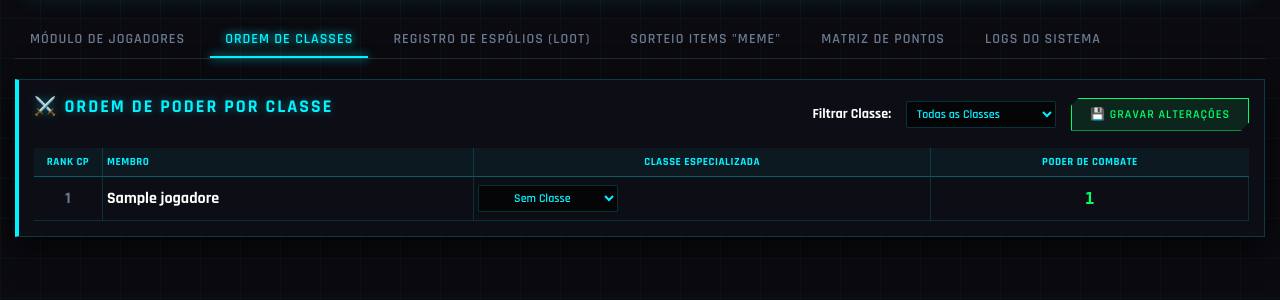
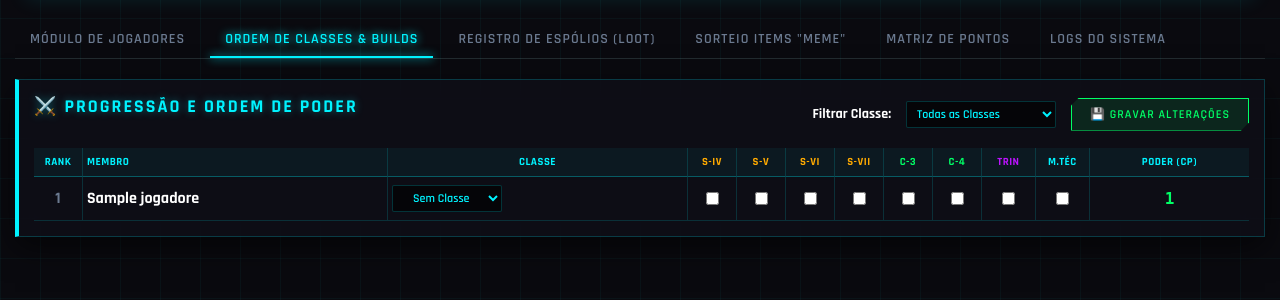
Before and after one commit to Seck1993/vortex, a Flask app: page / in a window 1280 px wide, after a click on "ORDEM DE CLASSES & BUILDS". Shown: the part 62-362 px from the top of the page. Run offline with Flask 3, Linux system fonts and the light colour scheme; the visitor is signed in with stand-in values (Sample User, id 1); tables that the repository leaves empty hold one stand-in row (values such as "Sample post").

Commit message:
Update dashboard HTML for class and build tabs

```diff
--- a/templates/dashboard.html
+++ b/templates/dashboard.html
@@ -92,7 +92,6 @@
         tbody tr:hover { background: rgba(0, 243, 255, 0.08); }
         tbody tr:hover td { border-bottom-color: var(--neon-cyan); }
 
-        /* Destaque visual para linhas alteradas antes de salvar */
         tr.linha-modificada td { background-color: rgba(0, 255, 102, 0.05); }
 
         .th-evento { color: var(--text-light); }
@@ -192,7 +191,7 @@
 
     <div class="tabs">
         <button class="tab-btn active" onclick="trocarAba('abaRanking', this)">Módulo de Jogadores</button>
-        <button class="tab-btn" onclick="trocarAba('abaClasses', this)">Ordem de Classes</button>
+        <button class="tab-btn" onclick="trocarAba('abaClasses', this)">Ordem de Classes & Builds</button>
         <button class="tab-btn" onclick="trocarAba('abaSorteio', this)">Registro de Espólios (Loot)</button>
         <button class="tab-btn" onclick="trocarAba('abaMeme', this)">Sorteio Items "Meme"</button>
 
@@ -328,11 +327,11 @@
         </div>
     </div>
 
-    <!-- NOVA ABA: ORDEM DE CLASSES -->
+    <!-- NOVA ABA: ORDEM DE CLASSES E BUILDS -->
     <div id="abaClasses" class="tab-content">
         <div class="table-container" style="border-left-color: var(--neon-cyan);">
             <div style="display: flex; justify-content: space-between; align-items: center; margin-bottom: 15px;">
-                <h2 style="color: var(--neon-cyan); text-shadow: 0 0 8px rgba(0, 243, 255, 0.4);">⚔️ Ordem de Poder por Classe</h2>
+                <h2 style="color: var(--neon-cyan); text-shadow: 0 0 8px rgba(0, 243, 255, 0.4);">⚔️ Progressão e Ordem de Poder</h2>
 
                 <div style="display: flex; gap: 15px; align-items: center;">
                     <label style="color: #fff; font-weight: bold; font-size: 14px;">Filtrar Classe:</label>
@@ -357,10 +356,19 @@
             <table>
                 <thead>
                     <tr>
-                        <th style="width: 60px;">Rank CP</th>
+                        <th style="width: 40px;">Rank</th>
                         <th style="text-align: left;">Membro</th>
-                        <th>Classe Especializada</th>
-                        <th>Poder de Combate</th>
+                        <th>Classe</th>
+                        <!-- Títulos dos Marcos (Milestones) -->
+                        <th title="Skill IV" style="width: 40px; color: #ffaa00;">S-IV</th>
+                        <th title="Skill V" style="width: 40px; color: #ffaa00;">S-V</th>
+                        <th title="Skill VI" style="width: 40px; color: #ffaa00;">S-VI</th>
+                        <th title="Skill VII" style="width: 40px; color: #ffaa00;">S-VII</th>
+                        <th title="Constante 3" style="width: 40px; color: #00ff66;">C-3</th>
+                        <th title="Constante 4" style="width: 40px; color: #00ff66;">C-4</th>
+                        <th title="Trindade" style="width: 45px; color: #bc13fe;">TRIN</th>
+                        <th title="Mestre da Técnica" style="width: 45px; color: #00f3ff;">M.TÉC</th>
+                        <th>Poder (CP)</th>
                     </tr>
                 </thead>
                 <tbody id="bodyClasses">
@@ -369,9 +377,11 @@
                     <tr class="linha-classe" data-jogador-id="{{ item.jogador.id }}">
                         <td class="rank-display" style="color: var(--text-muted); font-weight: bold; font-size: 16px;">{{ loop.index }}</td>
                         <td style="font-weight: 700; font-size: 16px; color: #fff; text-align: left;">{{ item.jogador.nome }}</td>
+
+                        <!-- CLASSE -->
                         <td>
                             {% if session.get('logged_in') %}
-                            <select class="input-edit edit-classe" style="width: 140px;" onchange="this.closest('tr').classList.add('linha-modificada'); filtrarTabelaClasses();">
+                            <select class="input-edit edit-classe" style="width: 110px;" onchange="this.closest('tr').classList.add('linha-modificada'); filtrarTabelaClasses();">
                                 <option value="" {% if not item.jogador.classe %}selected{% endif %}>Sem Classe</option>
                                 <option value="Punisher" {% if item.jogador.classe == 'Punisher' %}selected{% endif %}>Punisher</option>
                                 <option value="Phantom" {% if item.jogador.classe == 'Phantom' %}selected{% endif %}>Phantom</option>
@@ -387,11 +397,34 @@
                                 <input type="hidden" class="edit-classe" value="{{ item.jogador.classe or '' }}">
                             {% endif %}
                         </td>
-                        <td style="color: var(--neon-green); font-family: monospace; font-size: 16px; font-weight: bold;">
+
+                        <!-- MARCAÇÕES DOS MILESTONES -->
+                        {% if session.get('logged_in') %}
+                            <td><input type="checkbox" class="check-s4" onchange="this.closest('tr').classList.add('linha-modificada');" {% if item.jogador.skill_4 %}checked{% endif %} style="accent-color: #ffaa00; cursor:pointer;"></td>
+                            <td><input type="checkbox" class="check-s5" onchange="this.closest('tr').classList.add('linha-modificada');" {% if item.jogador.skill_5 %}checked{% endif %} style="accent-color: #ffaa00; cursor:pointer;"></td>
+                            <td><input type="checkbox" class="check-s6" onchange="this.closest('tr').classList.add('linha-modificada');" {% if item.jogador.skill_6 %}checked{% endif %} style="accent-color: #ffaa00; cursor:pointer;"></td>
+                            <td><input type="checkbox" class="check-s7" onchange="this.closest('tr').classList.add('linha-modificada');" {% if item.jogador.skill_7 %}checked{% endif %} style="accent-color: #ffaa00; cursor:pointer;"></td>
+                            <td><input type="checkbox" class="check-c3" onchange="this.closest('tr').classList.add('linha-modificada');" {% if item.jogador.constante_3 %}checked{% endif %} style="accent-color: #00ff66; cursor:pointer;"></td>
+                            <td><input type="checkbox" class="check-c4" onchange="this.closest('tr').classList.add('linha-modificada');" {% if item.jogador.constante_4 %}checked{% endif %} style="accent-color: #00ff66; cursor:pointer;"></td>
+                            <td><input type="checkbox" class="check-trin" onchange="this.closest('tr').classList.add('linha-modificada');" {% if item.jogador.trindade %}checked{% endif %} style="accent-color: #bc13fe; cursor:pointer;"></td>
+                            <td><input type="checkbox" class="check-mt" onchange="this.closest('tr').classList.add('linha-modificada');" {% if item.jogador.mestre_tecnica %}checked{% endif %} style="accent-color: #00f3ff; cursor:pointer;"></td>
+                        {% else %}
+                            <td style="color: #ffaa00; font-weight: bold;">{% if item.jogador.skill_4 %}✓{% else %}-{% endif %}</td>
+                            <td style="color: #ffaa00; font-weight: bold;">{% if item.jogador.skill_5 %}✓{% else %}-{% endif %}</td>
+                            <td style="color: #ffaa00; font-weight: bold;">{% if item.jogador.skill_6 %}✓{% else %}-{% endif %}</td>
+                            <td style="color: #ffaa00; font-weight: bold;">{% if item.jogador.skill_7 %}✓{% else %}-{% endif %}</td>
+                            <td style="color: #00ff66; font-weight: bold;">{% if item.jogador.constante_3 %}✓{% else %}-{% endif %}</td>
+                            <td style="color: #00ff66; font-weight: bold;">{% if item.jogador.constante_4 %}✓{% else %}-{% endif %}</td>
+                            <td style="color: #bc13fe; font-weight: bold;">{% if item.jogador.trindade %}✓{% else %}-{% endif %}</td>
+                            <td style="color: #00f3ff; font-weight: bold;">{% if item.jogador.mestre_tecnica %}✓{% else %}-{% endif %}</td>
+                        {% endif %}
+
+                        <!-- CP -->
+                        <td style="color: var(--neon-green); font-family: monospace; font-size: 16px; font-weight: bold; border-right: none;">
                             {{ "{:,.0f}".format(item.jogador.poder_combate).replace(',', '.') }}
                         </td>
 
-                        <!-- Inputs ocultos caso a função salvarEdicoes tente localizá-los e atualizar dados vazios -->
+                        <!-- Inputs ocultos necessários para salvar a linha corretamente -->
                         <td style="display: none;">
                             <input type="hidden" class="edit-alts" value="{{ item.alts_str }}">
                             <input type="hidden" class="edit-level" value="{{ item.jogador.level }}">
@@ -601,7 +634,6 @@
                     {% endfor %}
                 </tbody>
             </table>
-            <p style="font-size: 12px; color: var(--neon-orange); margin-top: 10px;">Atenção: Ao excluir um log de arquivo XML, os pontos inseridos na data serão revertidos. Para Excel (Status), o log será removido mas você deverá corrigir Level e CP manualmente na tabela.</p>
         </div>
     </div>
     {% endif %}
@@ -712,7 +744,6 @@
             elementoBtn.classList.add('active');
         }
 
-        // Script novo para a aba de Classes:
         function filtrarTabelaClasses() {
             const filtro = document.getElementById('filtroClasse').value;
             const linhas = document.querySelectorAll('.linha-classe');
@@ -811,7 +842,6 @@
             containerEventos.innerHTML = '';
             const eventosDiariosPadrao = ['Verificado', 'Doar', 'Atividade da Guilda'];
 
-            // Renderiza checkboxes para todos os eventos recebidos do banco
             if (todas_atividades && todas_atividades.length > 0) {
                 todas_atividades.forEach(atv => {
                     const isChecked = eventosDiariosPadrao.includes(atv) ? 'checked' : '';
@@ -828,18 +858,15 @@
                 containerEventos.innerHTML = '<span style="color: var(--text-muted); font-size: 12px;">Nenhum evento detectado.</span>';
             }
 
-            // Calcula os pontos baseados nos eventos que vieram marcados
             atualizarPreviewPontos();
         }
 
         function atualizarPreviewPontos(checkboxElement = null) {
-            // Atualiza a borda da caixa selecionada para dar um efeito visual legal
             if (checkboxElement) {
                 const label = checkboxElement.parentElement;
                 label.style.borderColor = checkboxElement.checked ? 'var(--neon-cyan)' : 'var(--text-muted)';
             }
 
-            // Lê as caixas marcadas e refaz a soma para cada jogador
             const checkboxes = document.querySelectorAll('.check-evento-import:checked');
             const eventosMarcados = Array.from(checkboxes).map(cb => cb.value);
 
@@ -857,7 +884,6 @@
 
                 let pontosCalculados = 0;
                 j.detalhes.forEach(det => {
-                    // Se o evento do XML está na lista das caixinhas marcadas, soma o ponto
                     if (eventosMarcados.includes(det.atividade)) {
                         if (!isBlackSkull || eventosPermitidosBS.includes(det.atividade)) {
                             pontosCalculados += det.pontos;
@@ -889,7 +915,6 @@
             const btnConfirmar = e.target.querySelector('button[type="submit"]');
             btnConfirmar.innerText = 'Injetando no DB...'; btnConfirmar.disabled = true;
 
-            // Extrair quais eventos foram confirmados para o backend
             const checkboxesEventos = document.querySelectorAll('.check-evento-import:checked');
             const eventosSelecionados = Array.from(checkboxesEventos).map(cb => cb.value);
 
@@ -922,7 +947,6 @@
         }
 
         async function salvarEdicoes() {
-            // Busca APENAS as linhas que o usuário atual modificou na tela
             const linhasModificadas = document.querySelectorAll('tr.linha-modificada');
 
             if (linhasModificadas.length === 0) {
@@ -934,17 +958,26 @@
             linhasModificadas.forEach(linha => {
                 let eventos = {};
 
-                // Coleta os valores de cada evento editado (pode não existir na aba Classes)
                 linha.querySelectorAll('.edit-evento').forEach(input => {
                     eventos[input.getAttribute('data-evento')] = input.value;
                 });
 
-                // Verifica se os inputs existem (isso garante que funcione vindo da Aba 1 ou Aba 2)
+                // Seletores genéricos
                 const inAlts = linha.querySelector('.edit-alts');
                 const inLevel = linha.querySelector('.edit-level');
                 const inPoder = linha.querySelector('.edit-poder');
                 const inPontos = linha.querySelector('.edit-pontos');
+
+                // Seletores da nova aba de Classes
                 const inClasse = linha.querySelector('.edit-classe');
+                const ckS4 = linha.querySelector('.check-s4');
+                const ckS5 = linha.querySelector('.check-s5');
+                const ckS6 = linha.querySelector('.check-s6');
+                const ckS7 = linha.querySelector('.check-s7');
+                const ckC3 = linha.querySelector('.check-c3');
+                const ckC4 = linha.querySelector('.check-c4');
+                const ckTrin = linha.querySelector('.check-trin');
+                const ckMT = linha.querySelector('.check-mt');
 
                 jogadoresData.push({
                     id: linha.getAttribute('data-jogador-id'),
@@ -952,7 +985,15 @@
                     level: inLevel ? inLevel.value : null,
                     poder_combate: inPoder ? inPoder.value : null,
                     pontos: inPontos ? inPontos.value : null,
-                    classe: inClasse ? inClasse.value : null, // Inclui a classe para envio
+                    classe: inClasse ? inClasse.value : null,
+                    skill_4: ckS4 ? ckS4.checked : null,
+                    skill_5: ckS5 ? ckS5.checked : null,
+                    skill_6: ckS6 ? ckS6.checked : null,
+                    skill_7: ckS7 ? ckS7.checked : null,
+                    constante_3: ckC3 ? ckC3.checked : null,
+                    constante_4: ckC4 ? ckC4.checked : null,
+                    trindade: ckTrin ? ckTrin.checked : null,
+                    mestre_tecnica: ckMT ? ckMT.checked : null,
                     eventos: eventos
                 });
             });
@@ -976,7 +1017,6 @@
             document.querySelectorAll('.check-sorteio').forEach(cb => cb.checked = source.checked);
         }
 
-        // ---------- SORTEIO OFICIAL ----------
         async function abrirRoleta() {
             const checkboxes = document.querySelectorAll('.check-sorteio:checked');
             if (checkboxes.length === 0) { alert('Parâmetros insuficientes: Selecione alvos para o sorteio.'); return; }
@@ -1037,7 +1077,6 @@
             } catch (error) { alert('Erro de rede.'); }
         }
 
-        // ---------- SORTEIO MEME ----------
         function toggleTodosMeme(source) {
             document.querySelectorAll('.check-meme').forEach(cb => cb.checked = source.checked);
         }
@@ -1109,7 +1148,6 @@
             } catch (error) { alert('Erro de rede.'); }
         }
 
-        // ---------- CONFIGURAÇÕES / IMPORTAÇÕES ----------
         async function criarEvento() {
             const payload = {
                 nome: document.getElementById('novoEventoNome').value.trim(),
```
